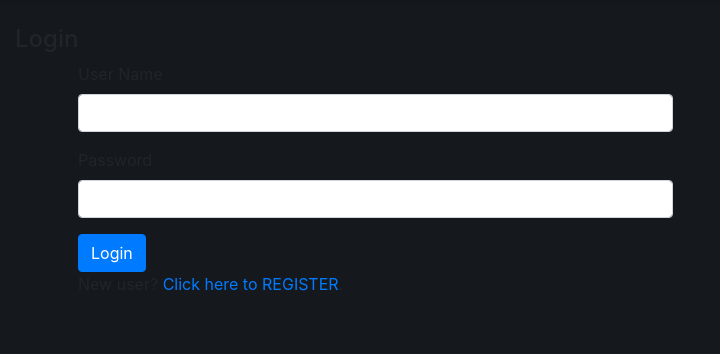
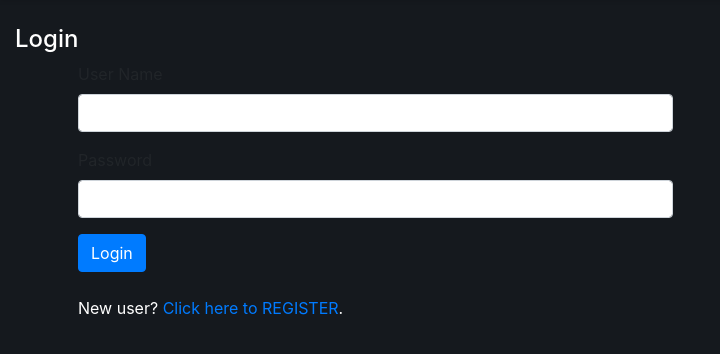
Before and after one commit to bennjmann/IFB207-Website, a Flask app: page /login in a window 1280 px wide. Shown: the part 71-425 px from the top of the page, without its empty margins (0-720 px from the left). Run offline with Flask 3, Linux system fonts and the light colour scheme; some libraries are stand-ins or nearby versions.

Commit message:
Update user.html

```diff
--- a/website/templates/user.html
+++ b/website/templates/user.html
@@ -11,21 +11,22 @@
 
 <div class="container-fluid">
 <div class="page-header">
-    <h4>{{heading}}</h4>
+    <h4 style="color:white;">{{heading}}</h4>
 </div>
 
 <!-- flashes any messages to the user -->
 {% with messages = get_flashed_messages() %}
 {% if messages %} <!-- check if there are any messages -->
-  <div class="container-fluid">
+  <div class="container-fluid;">
     <div class="row mt-3 mb-3">
       <div class="col-md-12">
-      {% for message in messages %} <!--loop through the messages-->
+        {% for message in messages %} <!--loop through the messages-->
         <div class="alert alert-info">{{ message }}</div> <!--display as alert-->
       {% endfor %}
+      </div>
     </div>
   </div>
-</div>
+
 {% endif %}
 {% endwith %}
 
@@ -33,11 +34,11 @@
 <div class="col-md-6 ml-5">
 {{wtf.render_form(form)}}
 </div>
-
+<br>
 <!-- When you have login form, then do show the user a link to register -->
 {% if heading|lower =='login' %}
 <div class="col-md-4 mb-5 ml-5">
-    <p>New user? <a href="{{ url_for('auth.register') }}">Click here to REGISTER</a>.</p>
+    <p style="color:white;">New user? <a href="{{ url_for('auth.register') }}">Click here to REGISTER</a>.</p>
 </div>
 {% endif %}
 </div>
```
